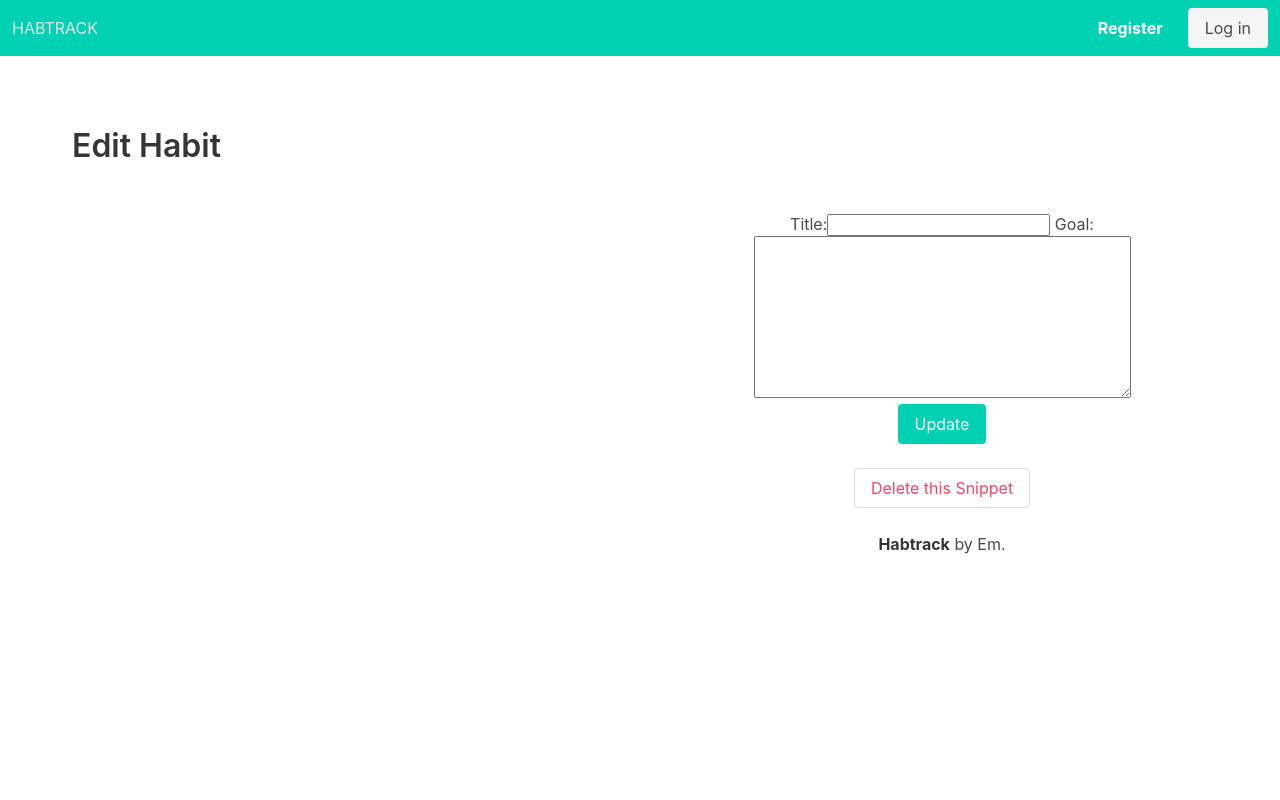
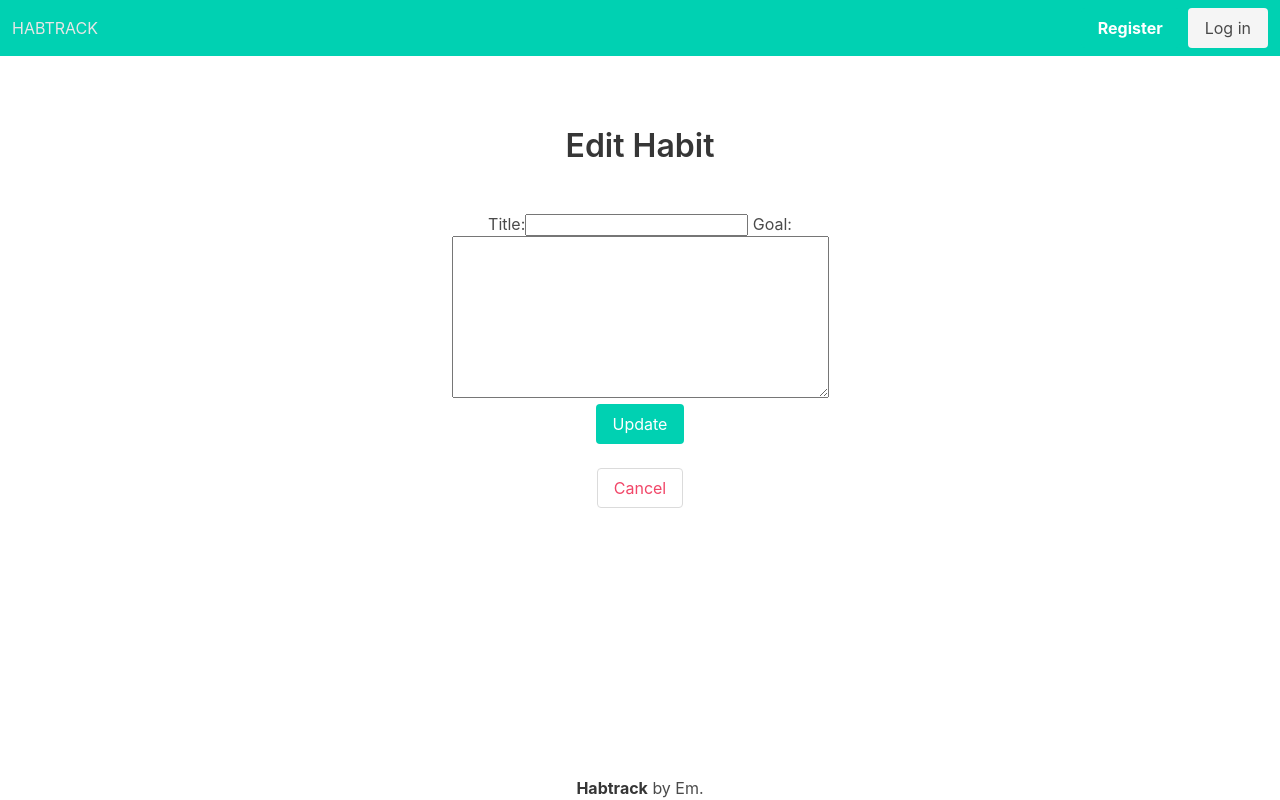
Before and after one commit to Momentum-Team-9/django-habit-tracker-esparr, a Django app: template templates/habits/edit_habit.html in a window 1280 px wide. Run offline with Django 3.2, Linux system fonts and the light colour scheme; the template is opened without the code that fills it: values that come from a table or form of the project are taken from there, others are empty; parts of the project's set-up code (start-up, migrations or seed data) failed here and were passed over; some libraries are stand-ins or nearby versions.

Commit message:
Small updates to templates and views fixing bugs.

```diff
--- a/core/views.py
+++ b/core/views.py
@@ -69,6 +69,3 @@ def delete_habit(request, pk):
         return redirect(to="list_habits")
 
     return render(request, "habits/delete_habit.html", {"habit": habit})
-
-# @login_required
-# def create_dailyrecord(request, habit.pk):
--- a/templates/habits/edit_habit.html
+++ b/templates/habits/edit_habit.html
@@ -1,7 +1,7 @@
 {% extends "base.html" %}
 
 {% block content %}
-<section class="hero p-5">
+<section class="hero p-5 has-text-centered">
     <h1 class="title">Edit Habit</h1>
 </section>
 
@@ -20,6 +20,12 @@
         </form>
         <br>
         <div>
-            <a href="{% url 'delete_snippet' pk=snippet.pk %}"  class="button has-text-danger">Delete this Snippet</a>
+            <a href="{% url 'list_habits' %}"  class="button has-text-danger">Cancel</a></div>
         </div>
+        </div>
+    <div class="column is-quarter"></div>
+
+
+    </div>
+</div>
 {% endblock %}
--- a/templates/habits/list_habits.html
+++ b/templates/habits/list_habits.html
@@ -28,8 +28,7 @@
                         </div>
                     </div>
                     <footer class="card-footer">
-                        <a href="{% url 'view_habit' pk=habit.pk %}" class="card-footer-item has-text-primary">Details</a><br />
-
+                        <a href="{% url 'view_habit' pk=habit.pk %}" class="card-footer-item has-text-dark">Details</a><br />
                     </footer>
                 </div>
             </div>
--- a/templates/habits/view_habit.html
+++ b/templates/habits/view_habit.html
@@ -32,6 +32,7 @@
                         </div>
                     </div>
                     <footer class="card-footer">
+                        <a href="{% url 'edit_habit' pk=habit.pk %}" class="card-footer-item has-text-dark">Edit</a><br />
                         <a href="{% url 'delete_habit' pk=habit.pk %}" class="card-footer-item has-text-danger">Delete</a><br />
                     </footer>
                 </div>
```
